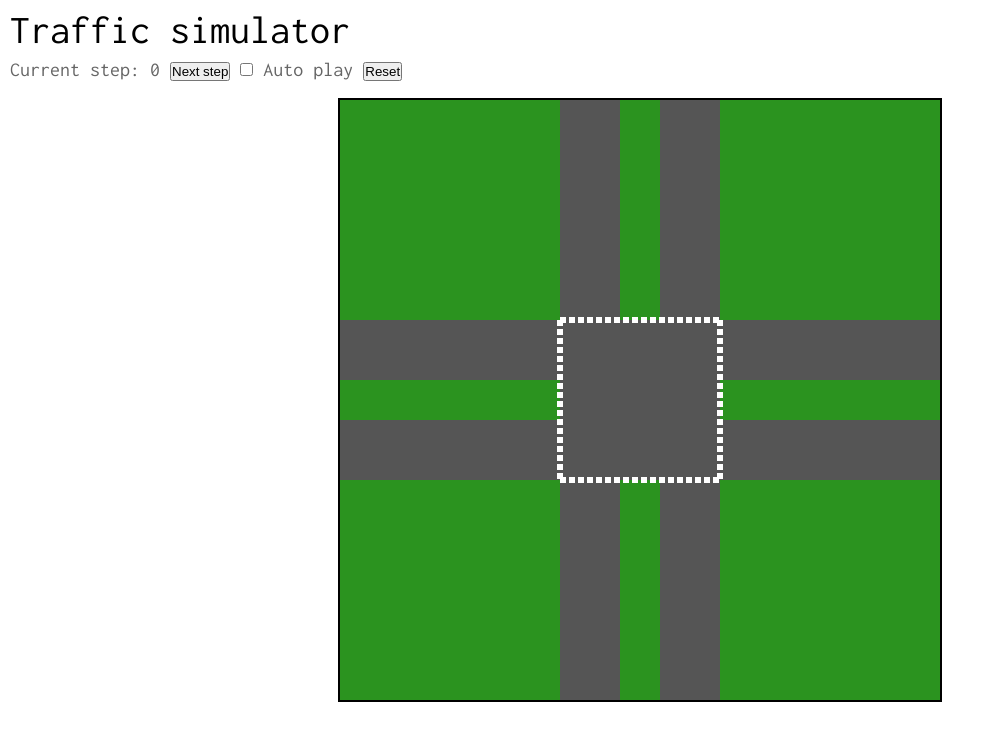
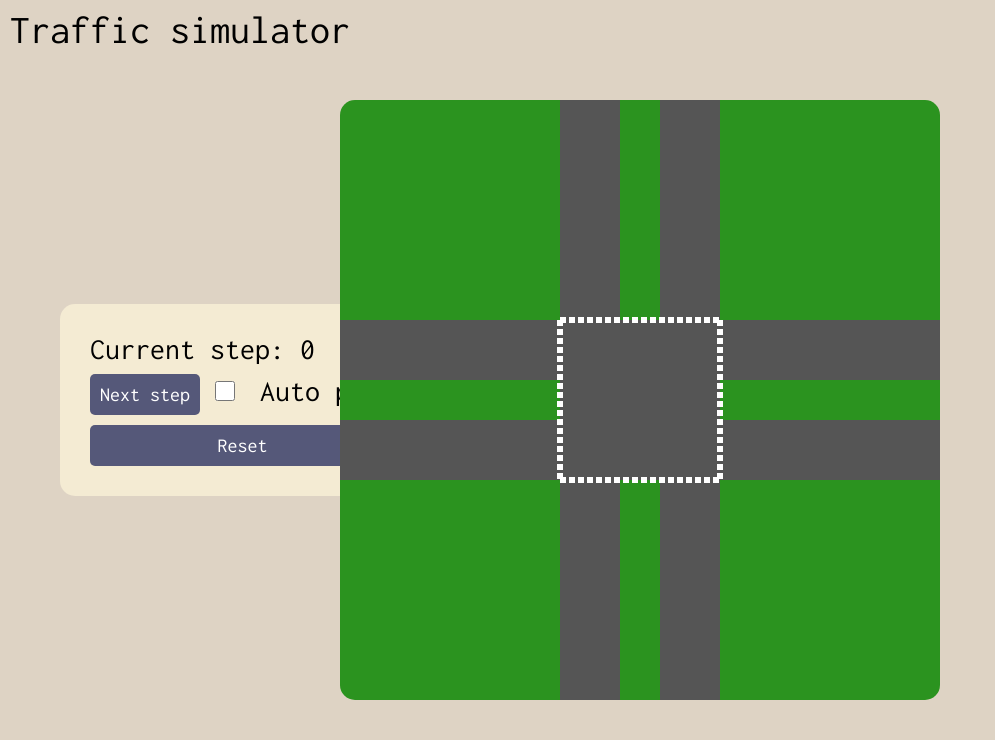
Before and after one commit to lemonjuiceexe/traffic-simulator, a website built with Vite: page index.html in a window 1280 px wide. Shown: the whole page, without its empty margins (0-995 px from the left). Built offline with nearby package versions, Linux system fonts and the light colour scheme.

Commit message:
Style the client page

```diff
--- a/index.html
+++ b/index.html
@@ -9,12 +9,16 @@
     <body>
         <div id="app">
             <h1>Traffic simulator</h1>
-            <p class="desc">Current step: <span id="step">1</span>
-                <button id="next-step-button">Next step</button>
-                <input type="checkbox" id="autoplay-checkbox" />
-                <label for="autoplay-checkbox">Auto play</label>
+            <div class="control-panel">
+                <p>Current step: <span id="step">1</span></p>
+                <div>
+                    <button id="next-step-button">Next step</button>
+                    <input type="checkbox" id="autoplay-checkbox" />
+                    <label for="autoplay-checkbox">Auto play</label>
+                </div>
                 <button id="restart-button">Reset</button>
-            </p>
+
+            </div>
             <canvas id="canvas" width="600" height="600"></canvas>
         </div>
         <script type="module" src="/src/main.ts"></script>
--- a/src/style.css
+++ b/src/style.css
@@ -1,19 +1,23 @@
 @import "./reset.css";
 @import url('https://fonts.googleapis.com/css2?family=Inconsolata:wght@200..900&display=swap');
 
-:root{
+body {
 	font-family: 'Inconsolata', monospace;
 }
 #app{
-	display: flex;
-	flex-direction: row;
-	align-items: center;
-	justify-content: center;
 	height: 100vh;
 	width: 100vw;
+	background-color: #DED3C4;
+
+	position: relative;
+	font-size: 30px;
 }
 canvas {
-	outline: 2px solid #000;
+	position: absolute;
+	left: 50%;
+	top: 50%;
+	transform: translate(-50%, -50%);
+	border-radius: 15px;
 }
 h1{
 	position: absolute;
@@ -21,10 +25,46 @@ h1{
 	top: 10px;
 	font-size: 40px;
 }
-.desc{
+.control-panel{
 	position: absolute;
-	left: 10px;
-	top: 60px;
+	left: 2em;
+	top: 50%;
+	transform: translateY(-50%);
+	display: flex;
+	flex-direction: column;
+	gap: 10px;
+	padding: 1em;
+	background-color: #F4EBD3;
+	border-radius: 15px;
+}
+button {
+	font-family: 'Inconsolata', monospace;
 	font-size: 20px;
-	color: #666;
+	background-color: #555879;
+	color: white;
+	border: none;
+	border-radius: 5px;
+	padding: 10px;
+	cursor: pointer;
+	transition: background-color 0.3s ease;
 }
+button:hover {
+	background-color: #444466;
+}
+button:active {
+	background-color: #333355;
+}
+button:disabled {
+	background-color: #888888;
+	cursor: not-allowed;
+}
+input[type="checkbox"]{
+	width: 20px;
+	height: 20px;
+	margin-right: 10px;
+	cursor: pointer;
+}
+input[type="checkbox"]:checked {
+	background-color: #555879;
+	border-radius: 5px;
+}
```
